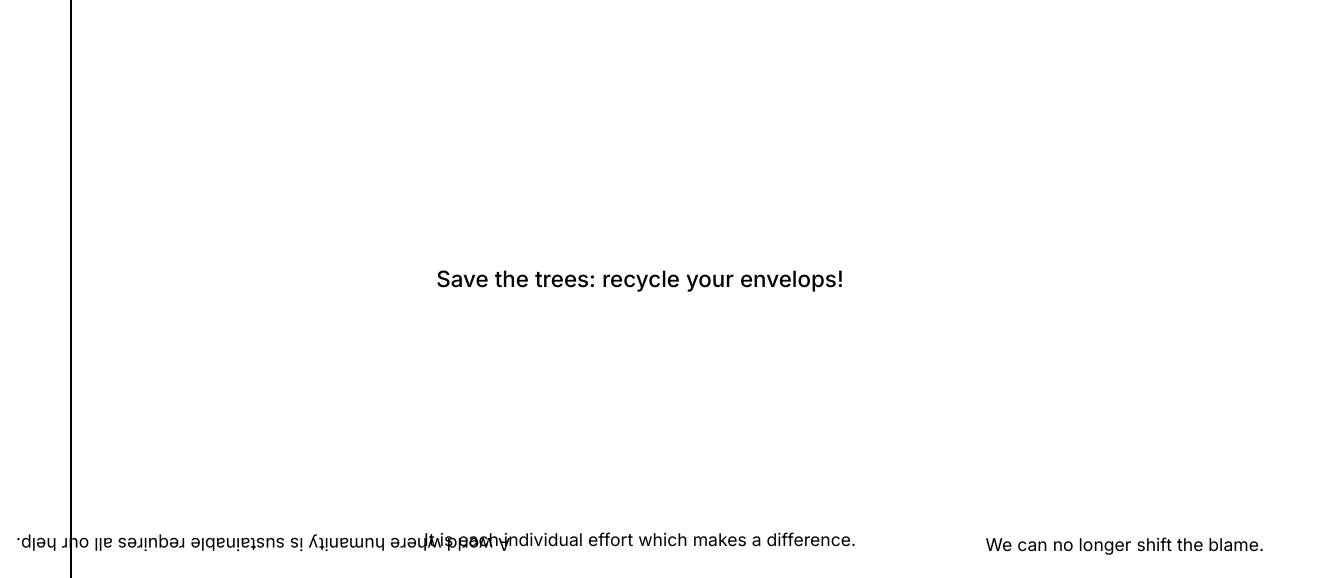
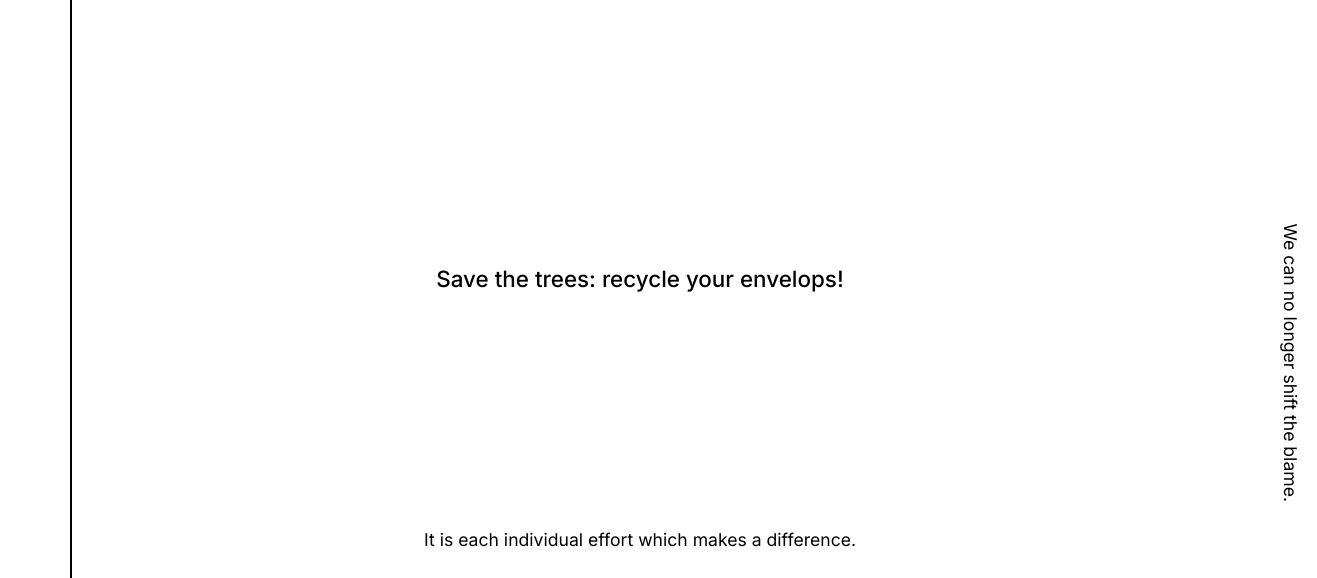
Before and after one commit to GanyuHail/recyclerabbit, a plain HTML site: page page.html in a window 1280 px wide. Shown: the part 472-1050 px from the top of the page, 1317 px wide, since content can reach past the window. Drawn offline with Linux system fonts and the light colour scheme.

Commit message:
text fixes

```diff
--- a/styles.css
+++ b/styles.css
@@ -44,14 +44,12 @@ body::before {
     padding: 1rem;
 }
 
-/* First line - rotated 90° clockwise, bottom left */
+/* First line - rotated, bottom left (reads with bottom of text toward left edge) */
 .text-left {
-    left: 0;
+    left: 1rem;
     bottom: 10%;
-    transform: rotate(90deg);
+    transform: rotate(-90deg);
     transform-origin: left bottom;
-    writing-mode: vertical-rl;
-    text-orientation: mixed;
 }
 
 /* Second line - bottom center */
@@ -62,14 +60,12 @@ body::before {
     max-width: 60vw;
 }
 
-/* Third line - rotated 90° counter-clockwise, bottom right */
+/* Third line - rotated, bottom right (reads with bottom of text toward right edge) */
 .text-right {
-    right: 0;
+    right: 1rem;
     bottom: 10%;
-    transform: rotate(-90deg);
+    transform: rotate(90deg);
     transform-origin: right bottom;
-    writing-mode: vertical-rl;
-    text-orientation: mixed;
 }
 
 /* Fourth line - center of page */
```
